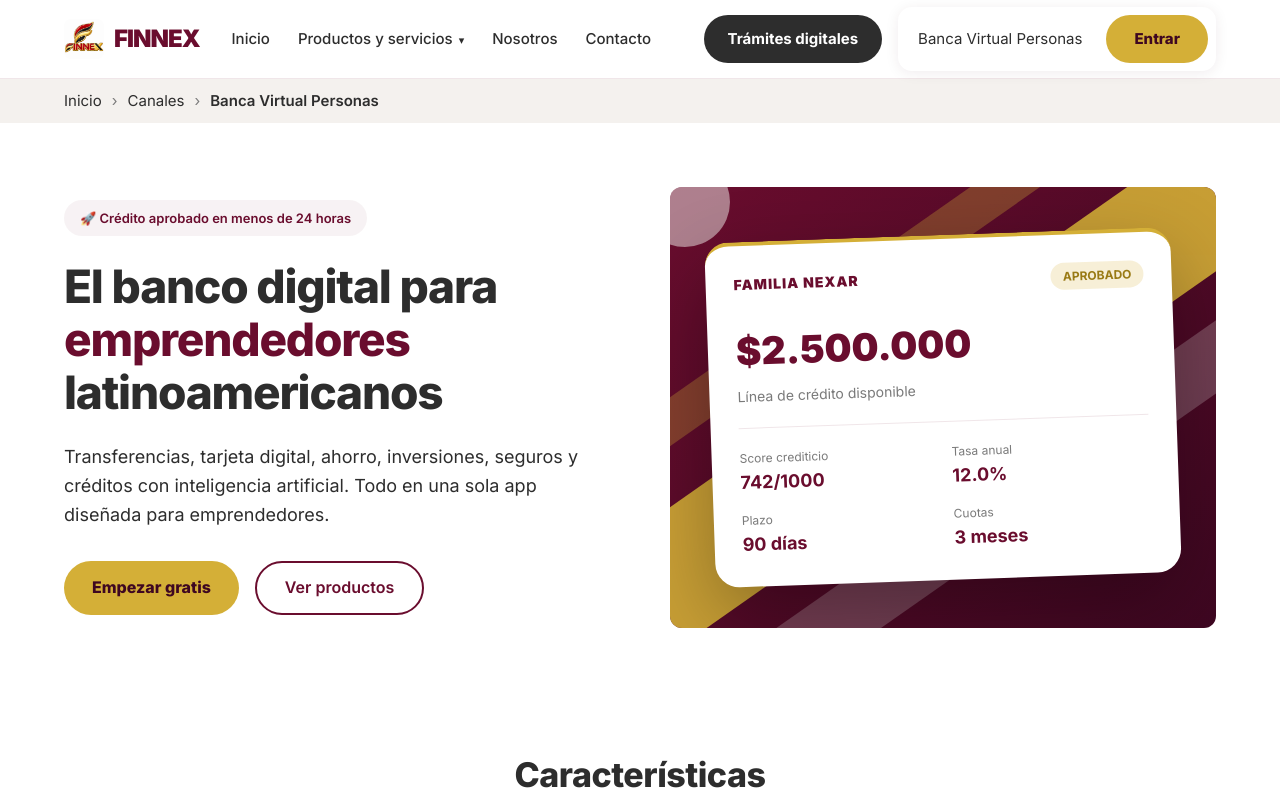
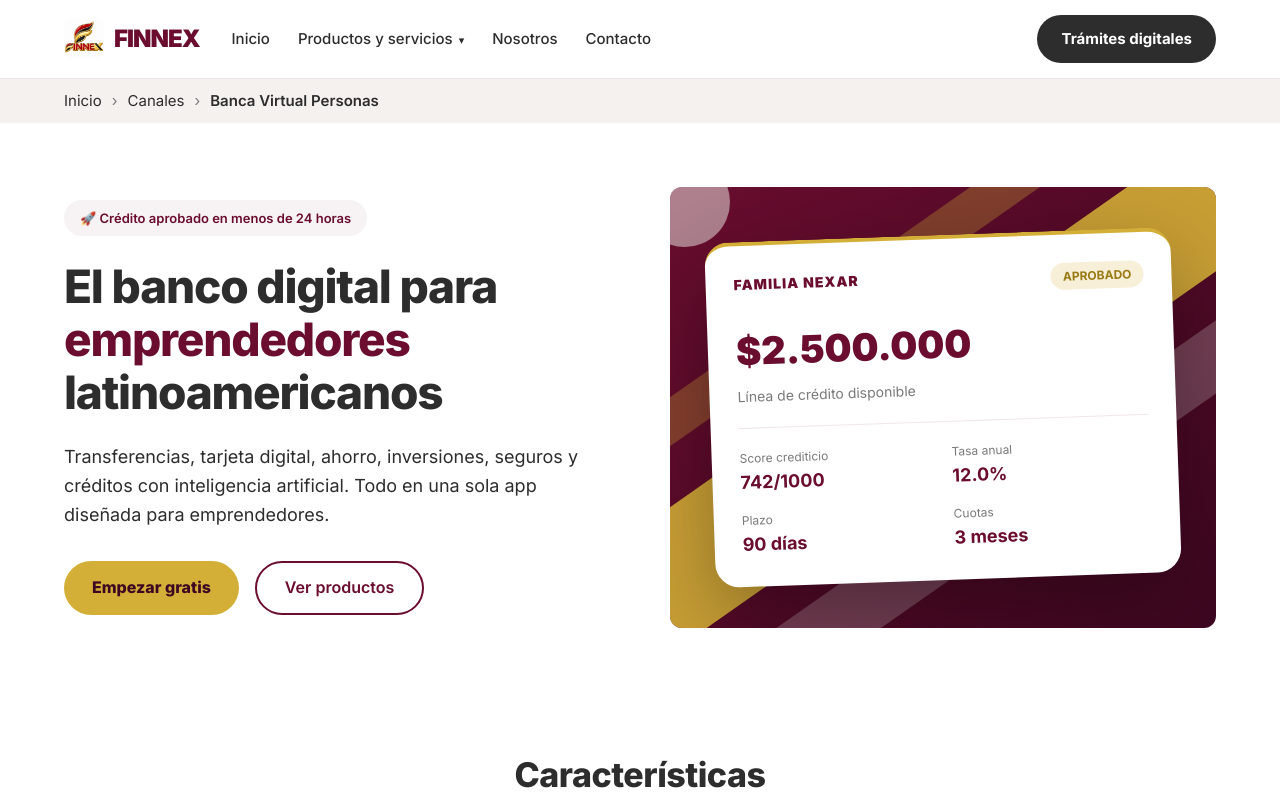
Before and after one commit to Sicmag/NexusPay, a plain HTML site: page index.html in a window 1280 px wide. Shown: the top 805 px of the page. Drawn offline with Linux system fonts and the light colour scheme.

Commit message:
Update index.html

```diff
--- a/index.html
+++ b/index.html
@@ -239,7 +239,7 @@
       </nav>
       <div class="nav-actions">
         <a href="tramites.html" class="btn-dark">Trámites digitales</a>
-        <div class="nav-access"><span>Banca Virtual Personas</span><a href="login.html" class="btn-gold">Entrar</a></div>
+
         <button class="menu-btn" id="menuBtn" aria-label="Abrir menú">Menú ⋮</button>
       </div>
     </div>
```
